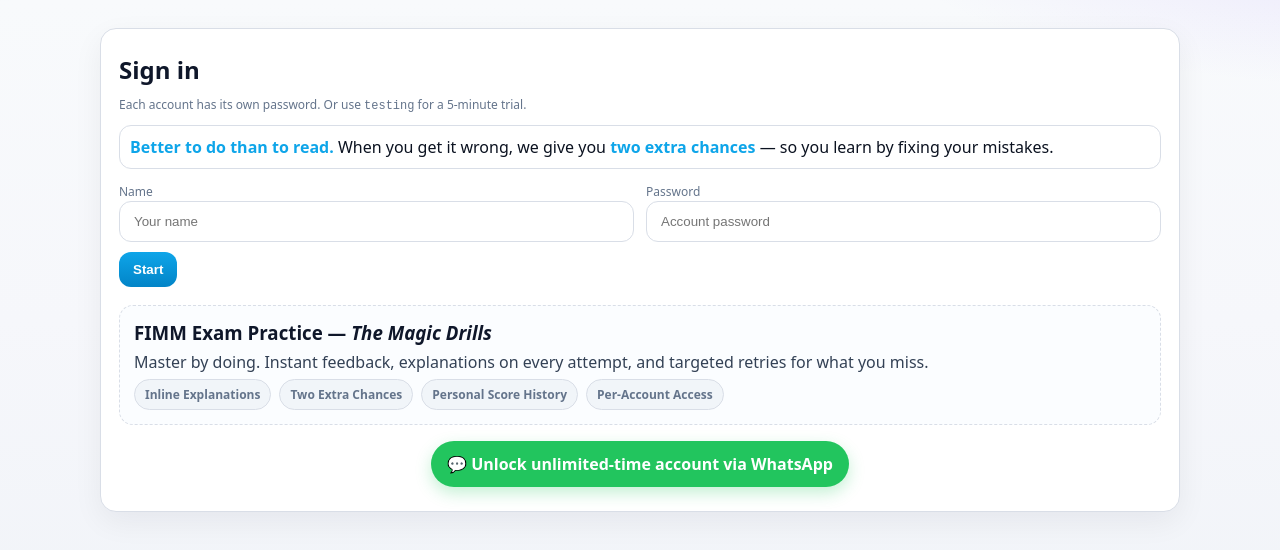
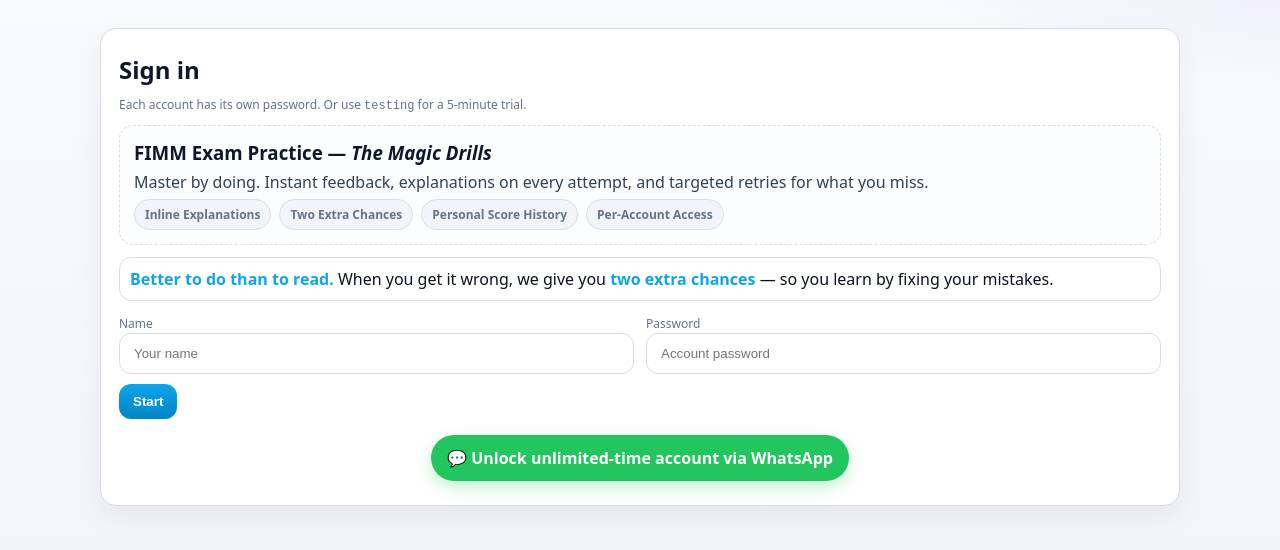
Before and after one commit to nobody0619/UTC, a plain HTML site: page index.html in a window 1280 px wide. Drawn offline with nearby package versions, Linux system fonts and the light colour scheme.

Commit message:
Update index.html

```diff
--- a/index.html
+++ b/index.html
@@ -106,13 +106,31 @@
       <div id="tabHistory" class="tab">History</div>
     </div>
 
-    <!-- Sign in -->
 <div id="welcome">
   <h2>Sign in</h2>
-      <p class="hint" style="margin-top:4px;">Each account has its own password. Or use <code>testing</code> for a 5-minute trial.</p>
-      <div class="trial" id="introBox" style="display:block">
-        <strong>Better to do than to read.</strong> When you get it wrong, we give you <strong>two extra chances</strong> — so you learn by fixing your mistakes.
+  <p class="hint" style="margin-top:4px;">
+    Each account has its own password. Or use <code>testing</code> for a 5-minute trial.
+  </p>
+
+  <!-- HERO moved to the top -->
+  <div class="hero" id="loginHero" style="margin-top:12px;">
+    <h3>FIMM Exam Practice — <em>The Magic Drills</em></h3>
+    <p>Master by doing. Instant feedback, explanations on every attempt, and targeted retries for what you miss.</p>
+    <div class="bullets">
+      <span class="chip">Inline Explanations</span>
+      <span class="chip">Two Extra Chances</span>
+      <span class="chip">Personal Score History</span>
+      <span class="chip">Per-Account Access</span>
     </div>
+  </div>
+
+  <!-- Slogan box -->
+  <div class="trial" id="introBox" style="display:block; margin-top:12px;">
+    <strong>Better to do than to read.</strong> When you get it wrong, we give you
+    <strong>two extra chances</strong> — so you learn by fixing your mistakes.
+  </div>
+
+  <!-- Login form -->
   <form id="loginForm" autocomplete="on" onsubmit="return false;" style="margin-top:10px">
     <div class="row" style="gap:12px;">
       <div style="flex:1 1 280px">
@@ -130,21 +148,11 @@
     </div>
   </form>
 
-      <!-- FIMM intro on login page -->
-      <div class="hero" style="margin-top:18px;">
-        <h3>FIMM Exam Practice — <em>The Magic Drills</em></h3>
-        <p>Master by doing. Instant feedback, explanations on every attempt, and targeted retries for what you miss.</p>
-        <div class="bullets">
-          <span class="chip">Inline Explanations</span>
-          <span class="chip">Two Extra Chances</span>
-          <span class="chip">Personal Score History</span>
-          <span class="chip">Per-Account Access</span>
-        </div>
-      </div>
-
-      <!-- WhatsApp on sign-in page -->
+  <!-- WhatsApp button -->
   <div class="wa-strip">
-        <a class="wa-btn" id="waBtnTop" target="_blank" rel="noopener">💬 Unlock unlimited-time account via WhatsApp</a>
+    <a class="wa-btn" id="waBtnTop" target="_blank" rel="noopener">
+      💬 Unlock unlimited-time account via WhatsApp
+    </a>
   </div>
 </div>
 
```
Lines whose indentation alone changed are shown as unchanged.
